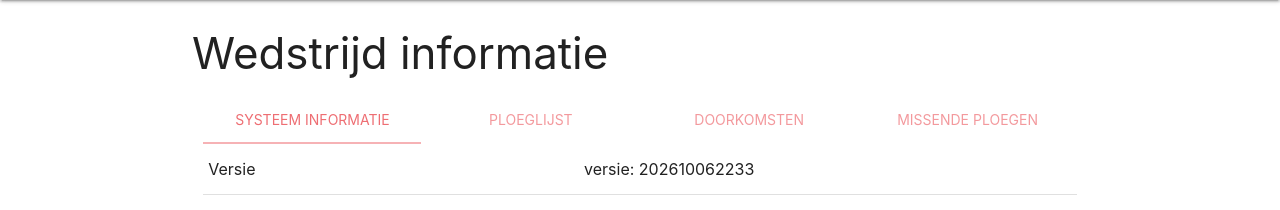
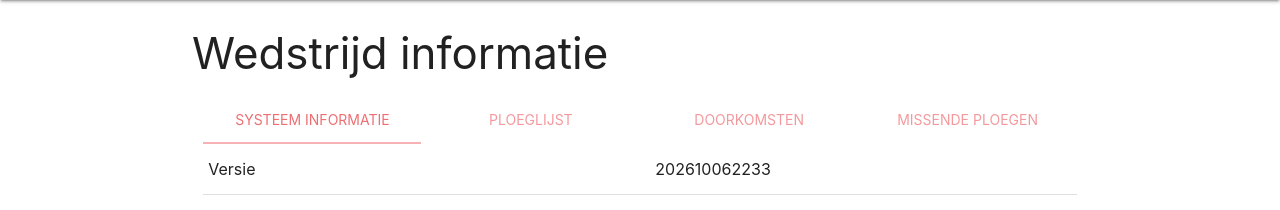
Before and after one commit to Veluweloop/VelRiS, a Flask app: page / in a window 1280 px wide. Shown: the part 64-274 px from the top of the page. Run offline with Flask 3, Linux system fonts and the light colour scheme; data that the repository does not hold is empty; some libraries are stand-ins or nearby versions.

Commit message:
update versie

```diff
--- a/webapp/templates/systeem_status.html
+++ b/webapp/templates/systeem_status.html
@@ -21,7 +21,7 @@
               <tbody>
                 <tr>
                   <td>Versie</td>
-                  <td>versie: 202610062233</td>
+                  <td>202610062233</td>
                 </tr>
                 <tr>
                   <td>Wisselpuntploeg</td>
```
